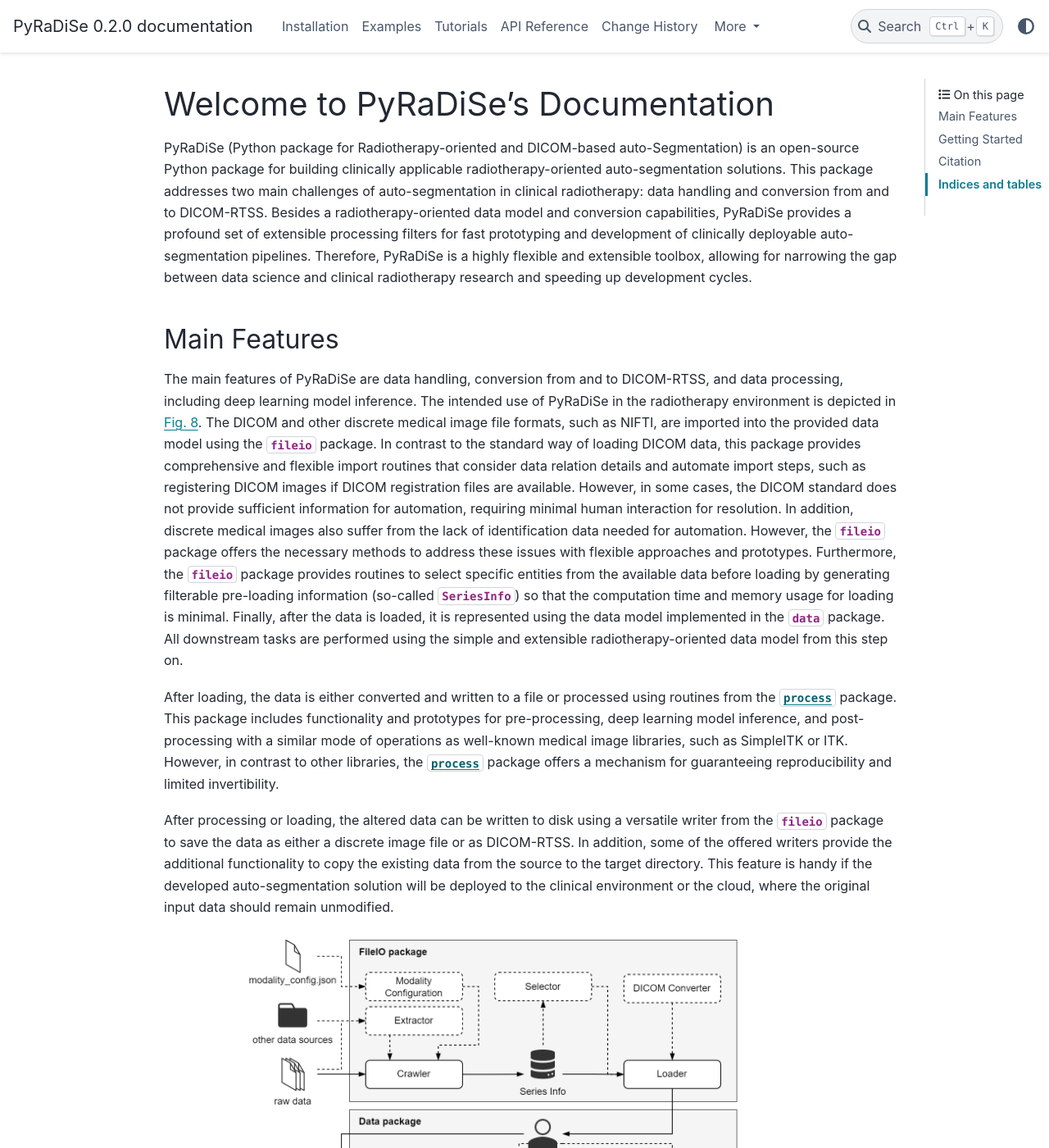
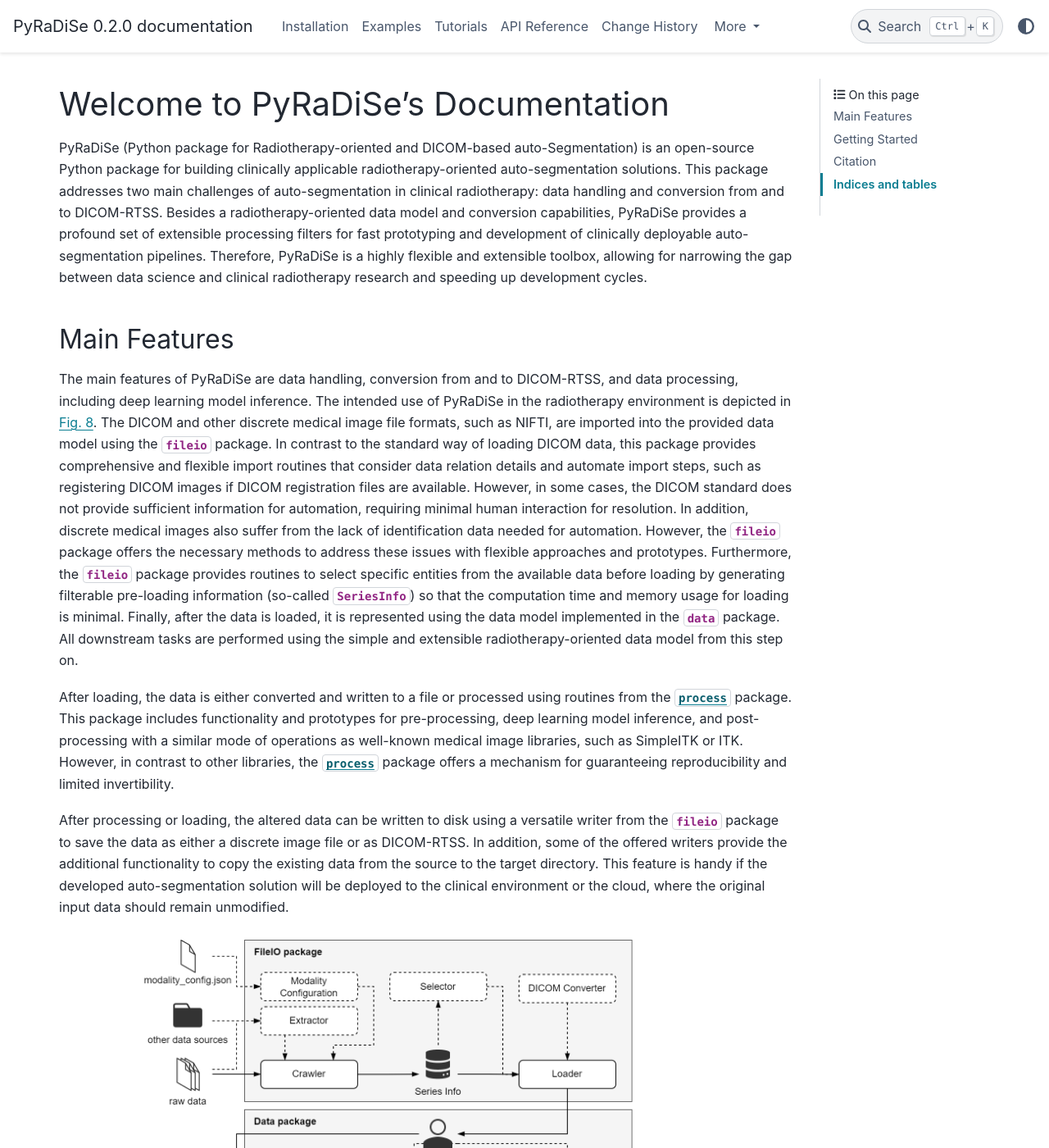
Before and after one commit to ubern-mia/pyradise, a Sphinx documentation site: the page built from docs/index.rst, in a window 1280 px wide and 1400 px high. Shown: the whole window at 82% size. Built offline with Sphinx 7.4.7 and the PyData theme 0.15.4, drawn with Linux system fonts in a browser that asks for light colours; formulas are drawn with MathJax 3; pages that are not in the unit, such as notebooks, are missing from menus; the version number is read from the project's files by our own code.

Commit message:
fix(docs): Adjusted content width to 100% for better appearance on mobile devices

```diff
--- a/docs/_static/css/custom.css
+++ b/docs/_static/css/custom.css
@@ -2,6 +2,6 @@
 
 .bd-content {
   flex-grow: 1;
-  min-width: 120%;
+  min-width: 100%;
   max-width: 150%;
 }
```
